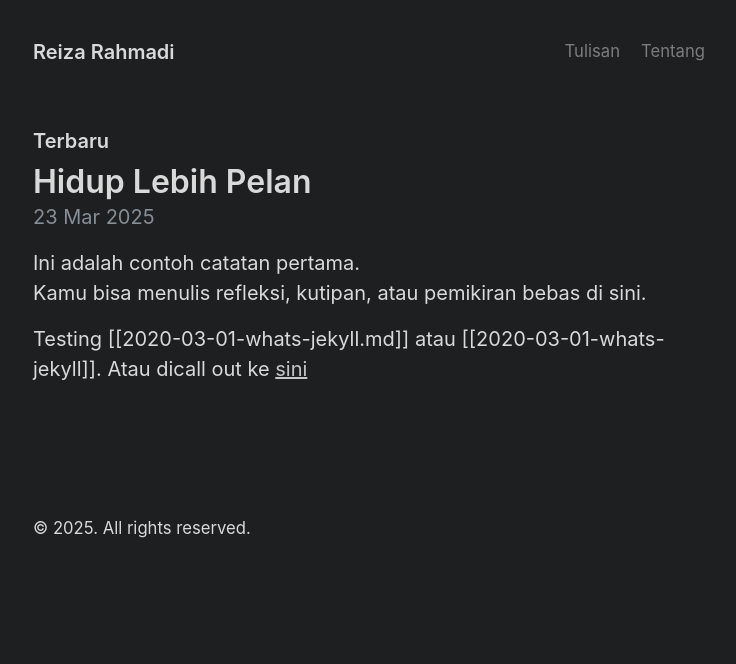
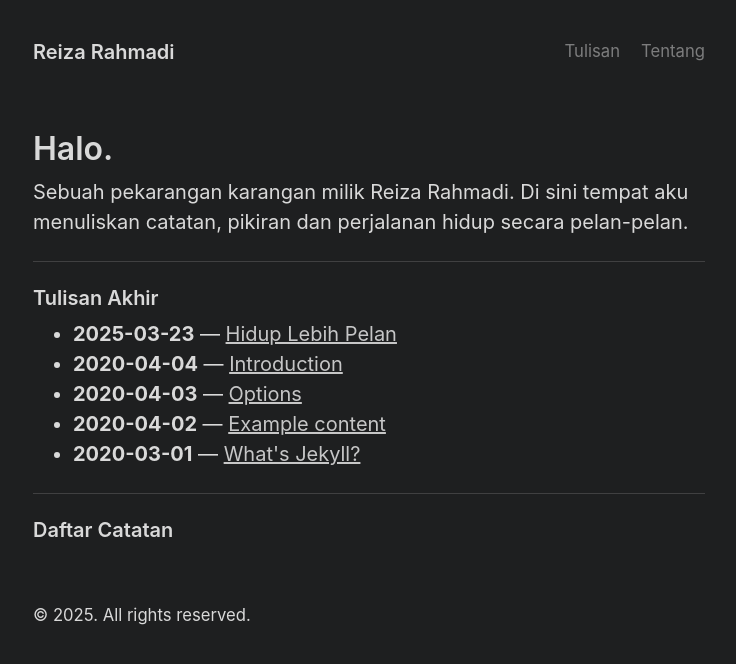
Before and after one commit to reizarahmadi/rzpage, a Jekyll site: the page built from index.html, in a window 1280 px wide. Shown: the top 664 px of the page, without its empty margins (271-1007 px from the left). Built offline with Jekyll 4.4.1, drawn with Linux system fonts in a browser that asks for light colours; the list of posts is cut into pages by our own code.

Commit message:
Update index.html

```diff
--- a/index.html
+++ b/index.html
@@ -2,48 +2,41 @@
 layout: default
 title: Home
 ---
-<h3>Terbaru</h3>
 
-{% assign posts = site.posts }
-	{% for post in posts limit:10 %}
-{% for yearMonth in postsByYearMonth %}
-  <h2>Tulisan</h2>
+<h1>Halo.</h1>
+<p>Sebuah pekarangan karangan milik Reiza Rahmadi. Di sini tempat aku menuliskan catatan, pikiran dan perjalanan hidup secara pelan-pelan.</p>
+
+<hr/>
+
+<h3>Tulisan Akhir</h3>
 <ul>
-    {% for post in yearMonth.items %}
-      <li><a href="{{ post.url }}">{{ post.title }}</a></li>
+  {% assign latest_posts = site.posts | sort: "date" | reverse %}
+  {% for post in latest_posts limit: 5 %}
+    <li>
+      <strong><time datetime="{{ post.date | date_to_xmlschema }}">{{ post.date | date: "%Y-%m-%d" }}</time></strong> —
+      <a href="{{ post.url | relative_url }}">{{ post.title }}</a>
+    </li>
   {% endfor %}
 </ul>
-{% endfor %}
 
-<div class="posts">
-  {% for post in paginator.posts %}
-  <article class="post">
-    <h1 class="post-title">
-      <a href="{{ post.url | relative_url }}">
-        {{ post.title }}
-      </a>
-    </h1>
+<hr/>
 
-    <time datetime="{{ post.date | date_to_xmlschema }}" class="post-date">{{ post.date | date_to_string }}</time>
-
-    {{ post.content }}
-  </article>
-  {% endfor %}
-
+<h3>Daftar Catatan</h3>
 <table style="width:100%;" class='with-row-counter mobile-friendly'>
   <tbody>
     {% assign writings_posts = site.posts | where: "categories", "writings" %}
-      {% for post in writings_posts limit:5 %}
+    {% for post in writings_posts limit: 5 %}
       <tr>
         <td><strong><time datetime="{{ post.date | date_to_xmlschema }}">{{ post.date | date: "%Y&nbsp;%b&nbsp;%d" }}</time></strong></td>
-          <td style="width:100%;"><a href="{{ site.baseurl }}{{ post.url }}">{{ post.title }}</a><br/>{{ post.description }}</td>
+        <td style="width:100%;">
+          <a href="{{ site.baseurl }}{{ post.url }}">{{ post.title }}</a><br/>
+          {{ post.description }}
+        </td>
       </tr>
     {% endfor %}
   </tbody>
 </table>
 
-{% assign writings_posts = site.posts | where: "categories", "writings" %} {% if
-writings_posts.size > 5 %}
-[See more <span class="nowrap"><img src='/assets/icons/writings.svg' alt='' class="icon"/>writings</span> →](/writings)
+{% if writings_posts.size > 10 %}
+  <p><a href="{{ site.baseurl }}/writings">Lihat semua tulisan →</a></p>
 {% endif %}
-</div>
```
Lines whose indentation alone changed are shown as unchanged.
